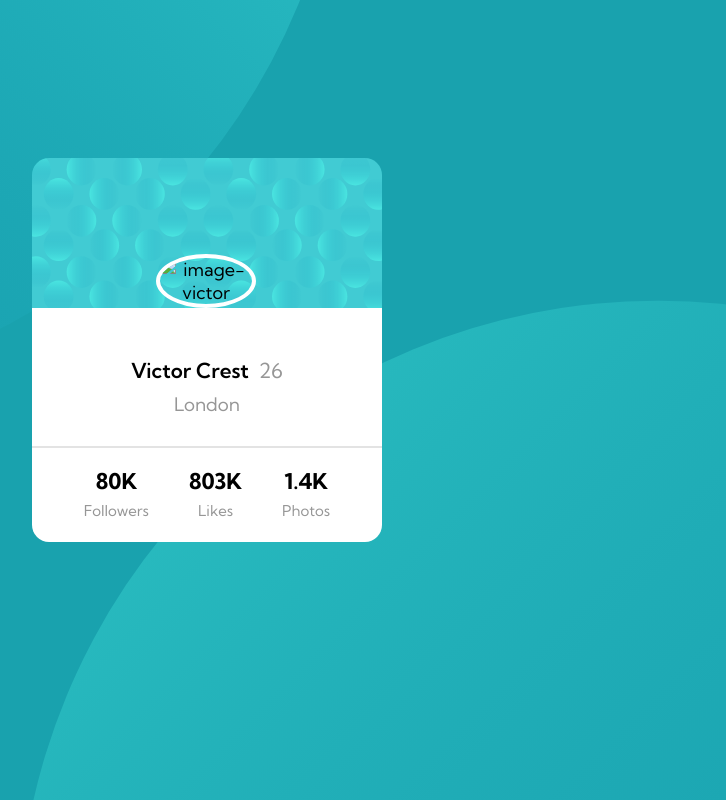
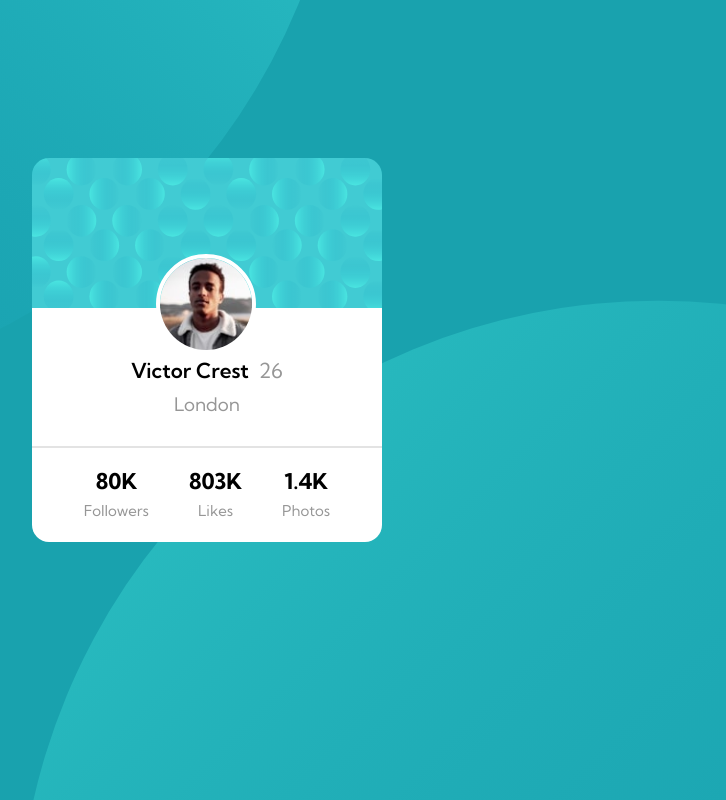
Before and after one commit to TheManDemi/profile-card-component-main, a plain HTML site: page index.html in a window 1280 px wide. Shown: the whole page, without its empty margins (433-1159 px from the left). Drawn offline with Linux system fonts and the light colour scheme; the site is published under a folder, as on GitHub Pages, so addresses that start at the root find nothing.

Commit message:
added dot images

```diff
--- a/index.html
+++ b/index.html
@@ -38,7 +38,7 @@
     <main class="container">
       <div class="image">
         <img
-          src="/images/image-victor.jpg"
+          src="./images/image-victor.jpg"
           alt="image-victor"
           class="image-victor"
         />
```
